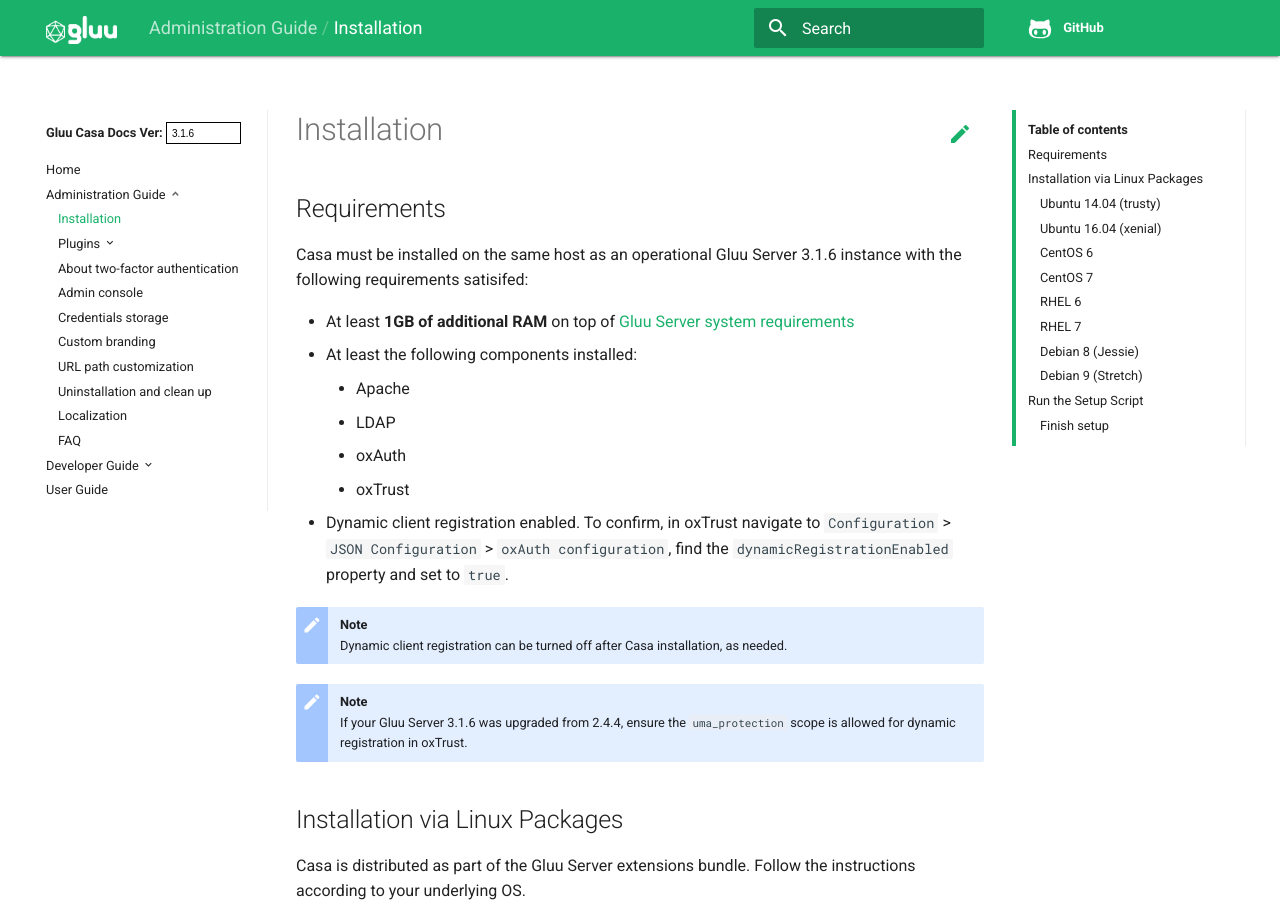
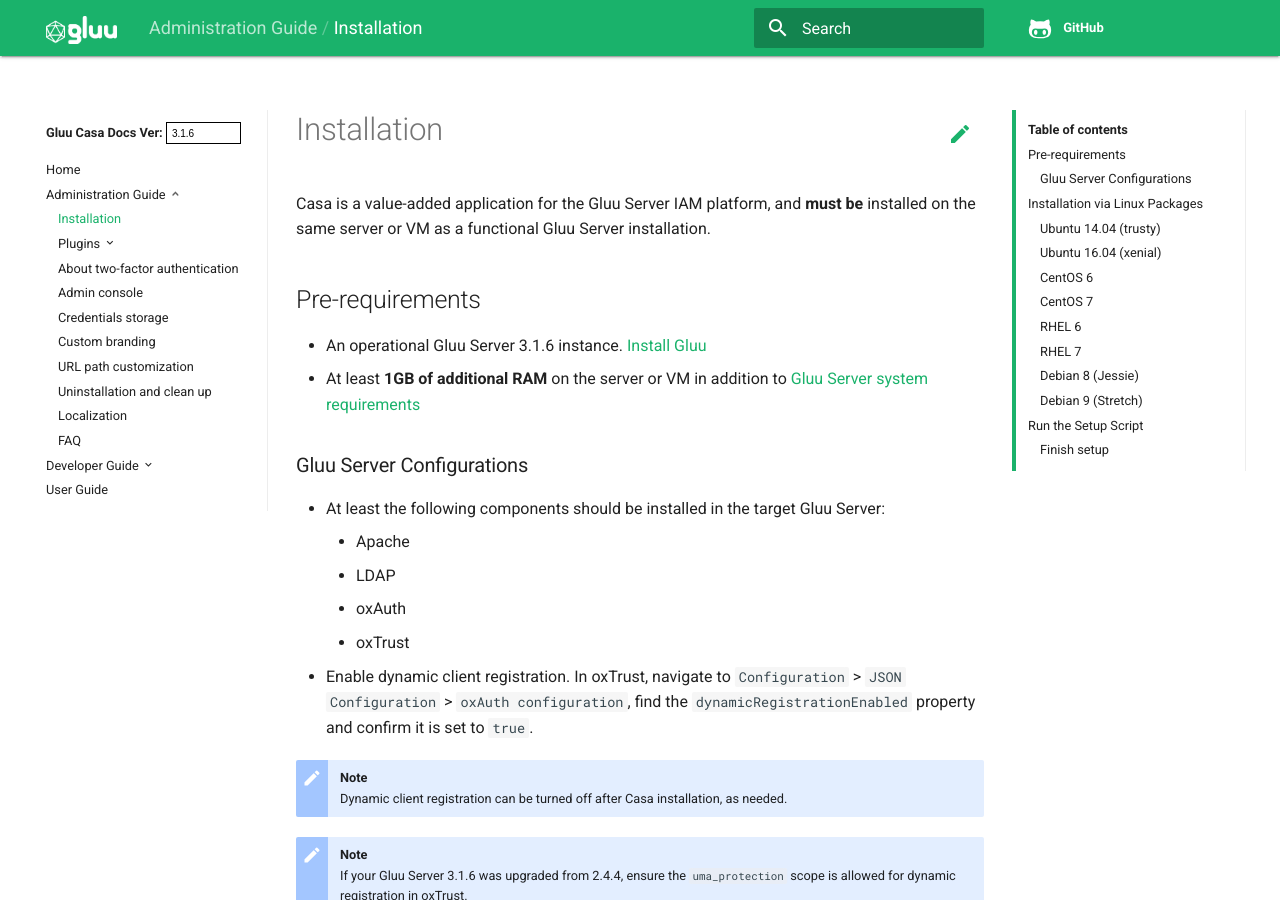
Before and after one commit to shmorri/docs-casa-prod, an MkDocs documentation site: the page built from docs/source/administration/installation.md, in a window 1280 px wide and 900 px high. Built offline with MkDocs 1.6.1, drawn with Linux system fonts in a browser that asks for light colours; old or Windows-style settings are respelled for this version of MkDocs; some of the changed text lies outside the part shown.

Commit message:
structure and content improvements

````diff
--- a/docs/source/administration/installation.md
+++ b/docs/source/administration/installation.md
@@ -1,18 +1,22 @@
 # Installation
+Casa is a value-added application for the Gluu Server IAM platform, and **must be** installed on the same server or VM  as a functional Gluu Server installation.
 
-## Requirements
+## Pre-requirements
 
-Casa must be installed on the same host as an operational Gluu Server 3.1.6 instance with the following requirements satisifed:
+- An operational Gluu Server 3.1.6 instance. [Install Gluu](https://gluu.org/docs/ce/installation-guide/)
 
-- At least **1GB of additional RAM** on top of [Gluu Server system requirements](https://gluu.org/docs/ce/3.1.6/installation-guide/#system-requirements)
+- At least **1GB of additional RAM** on the server or VM in addition to [Gluu Server system requirements](https://gluu.org/docs/ce/3.1.6/installation-guide/#system-requirements)
 
-- At least the following components installed:
+### Gluu Server Configurations
+
+- At least the following components should be installed in the target Gluu Server:
+
     - Apache
     - LDAP
     - oxAuth
     - oxTrust
 
-- Dynamic client registration enabled. To confirm, in oxTrust navigate to `Configuration` > `JSON Configuration` > `oxAuth configuration`, find the `dynamicRegistrationEnabled` property and set to `true`.
+- Enable dynamic client registration. In oxTrust, navigate to `Configuration` > `JSON Configuration` > `oxAuth configuration`, find the `dynamicRegistrationEnabled` property and confirm it is set to `true`.
 
 !!! Note
     Dynamic client registration can be turned off after Casa installation, as needed.
@@ -106,13 +110,15 @@ Casa is distributed as part of the Gluu Server extensions bundle. Follow the ins
 
 ## Run the Setup Script
 
-The Casa setup script, `setup_casa.py`, adds the application to Gluu Server, imports required data to LDAP, and applies a number of required configurations in Gluu Server chroot.
+The Casa setup script, `setup_casa.py`, adds the application to the Gluu Server, imports required data to LDAP, and applies a number of required configurations in the Gluu Server chroot.
 
 Log in to the Gluu Server chroot, as follows:
 
 `$ service gluu-server-3.1.6 login`
 
-(or `gluu-serverd-3.1.6 start` for systemd-based distros). Then `cd` to the setup scripts directory and run `setup_casa.py`:
+(Or `gluu-serverd-3.1.6 start` for systemd-based distros).
+
+Then `cd` to the setup scripts directory and run `setup_casa.py`:
 
 ```
 # cd /install/community-edition-setup
````
Also changed, not shown: other parts of docs/source/administration/installation.md (+1 -1 lines).
